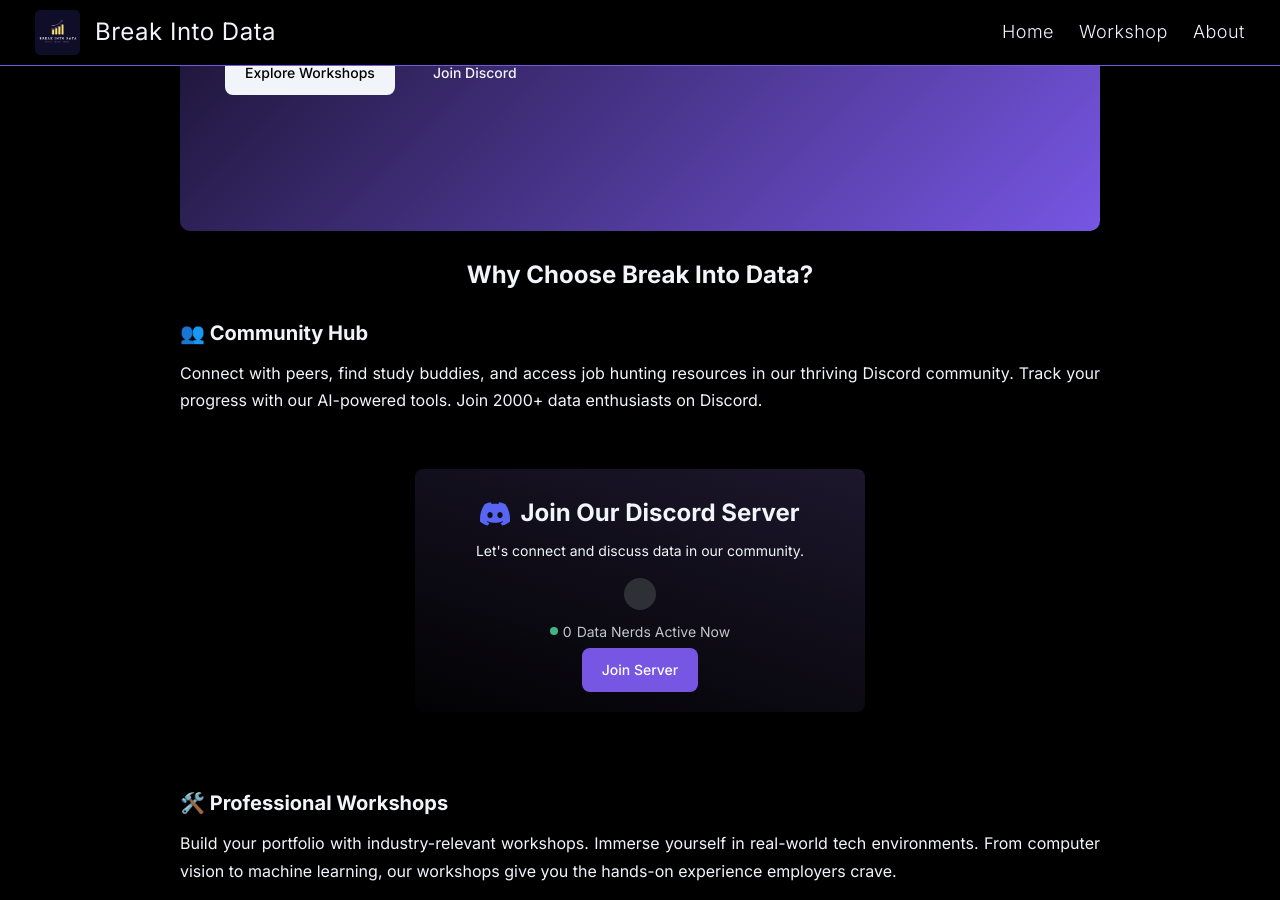
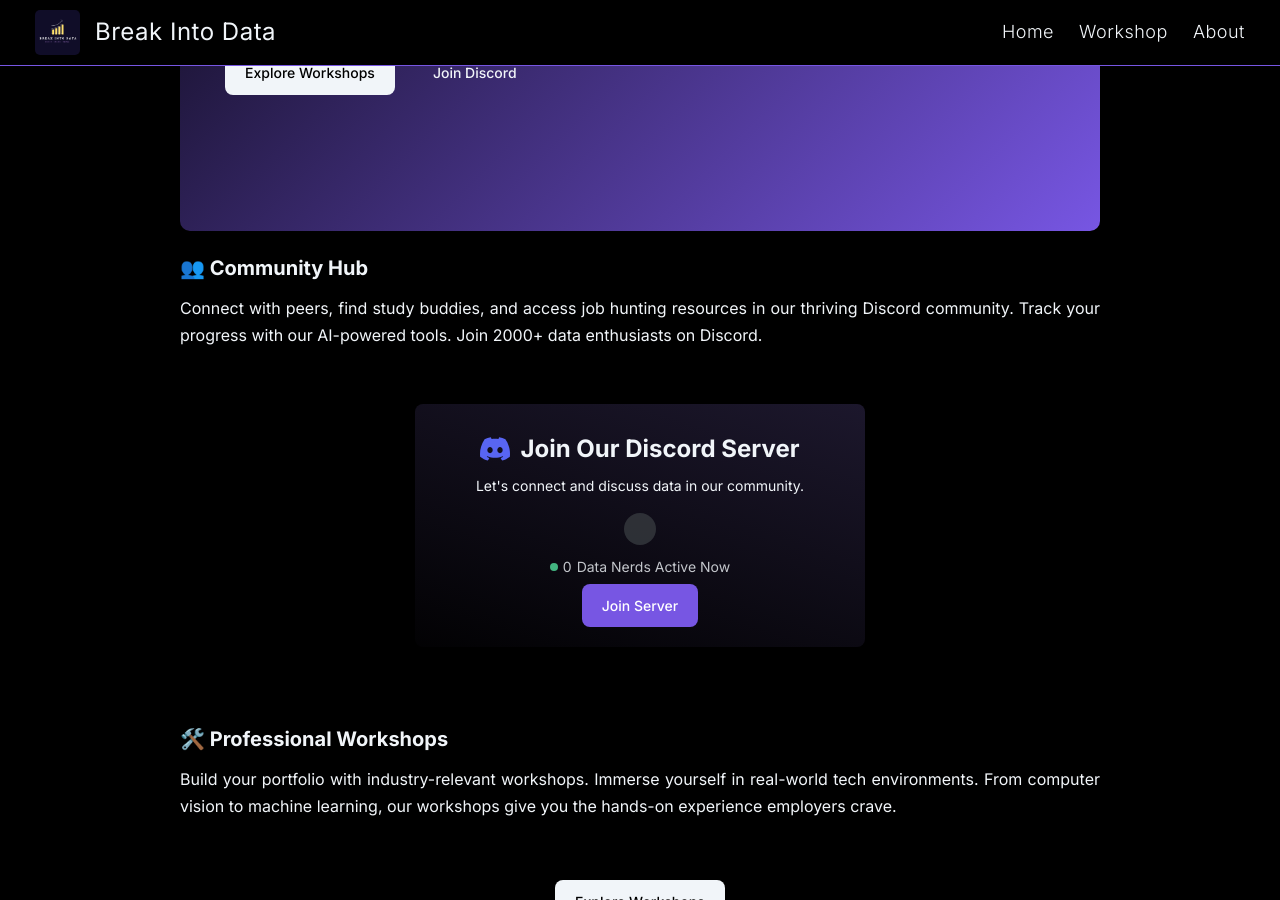
Before and after one commit to Break-Into-Data/break-into-data-website, a Jekyll site: the page built from index.md, in a window 1280 px wide and 900 px high, scrolled down 488 px. Built offline with Jekyll 4.4.1, drawn with Linux system fonts in a browser that asks for light colours.

Commit message:
home page content

```diff
--- a/index.md
+++ b/index.md
@@ -12,8 +12,6 @@
     <a href="/workshops" class="button primary-button workshops-enroll-button">Explore Workshops</a>
     <a href="https://discord.gg/xP6YaXjd" class="button secondary-button workshops-learnmore-button">Join Discord</a>
 </div>
-
-<h2 class="centered-header">Why Choose Break Into Data?</h2>
 
 ### 👥 Community Hub
 
```
